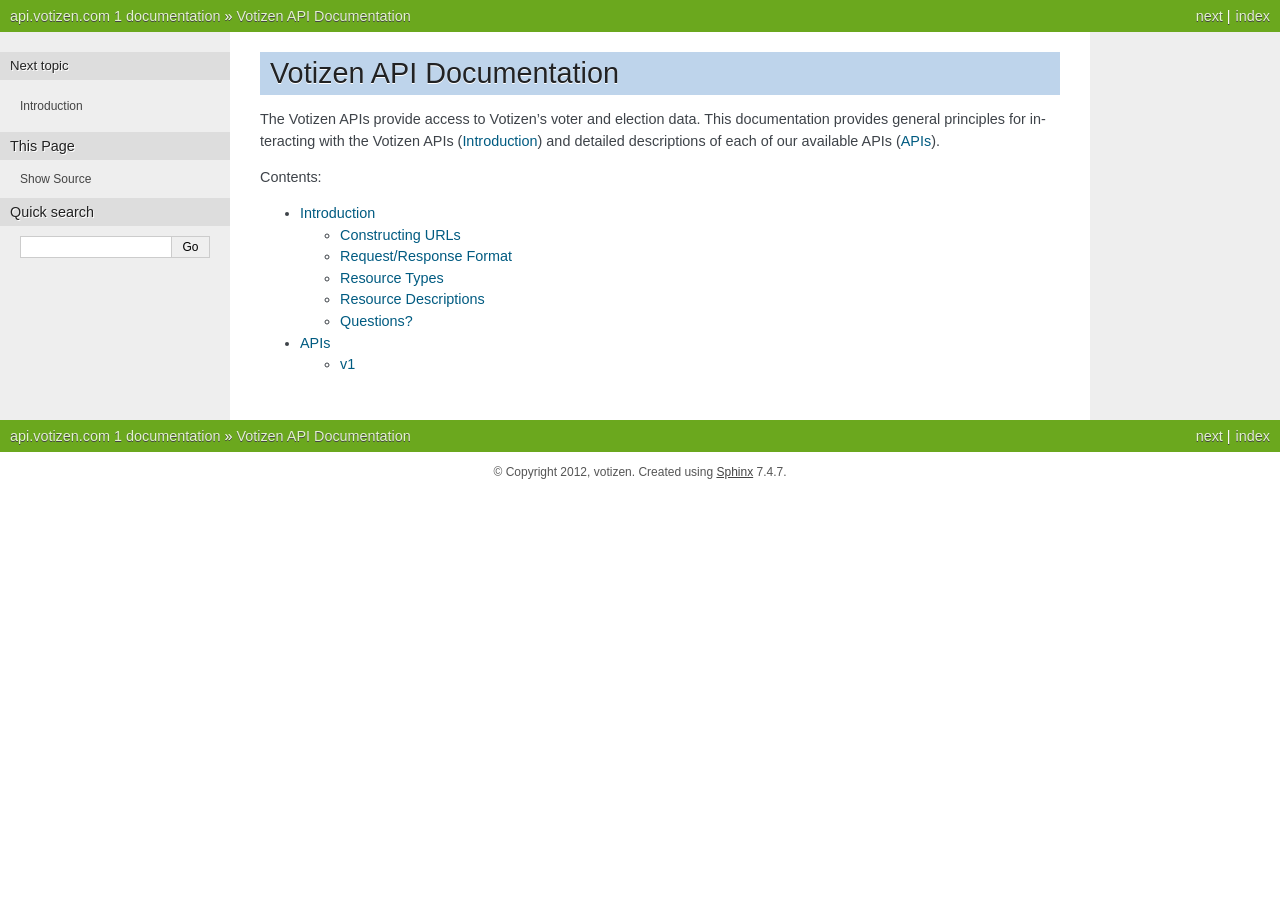
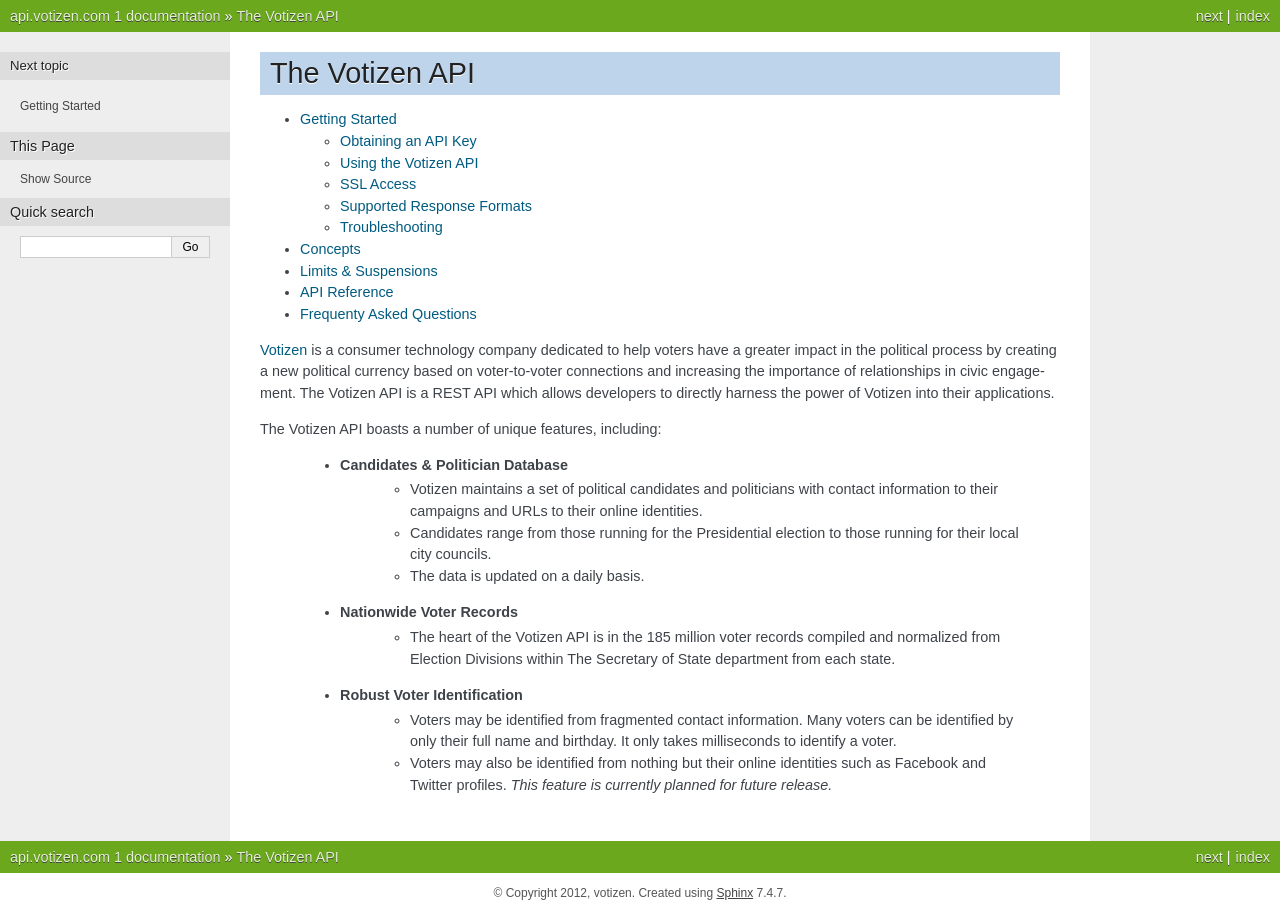
Before and after one commit to aditya-raj/api_doc, a Sphinx documentation site: the page built from docs/index.rst, in a window 1280 px wide. Built offline with Sphinx 7.4.7, drawn with Linux system fonts in a browser that asks for light colours.

Commit message:
Overhauls API documentation.

```diff
--- a/docs/apis.rst
+++ b/docs/apis.rst
@@ -1,9 +1,6 @@
-====
-APIs
-====
-
-v1
-==
+=============
+API Reference
+=============
 
 ==========================   =================================================
 Resource                     Description
--- /dev/null
+++ b/docs/concepts.rst
@@ -0,0 +1,116 @@
+:tocdepth: 1
+
+========
+Concepts
+========
+
+API Stability
+=============
+
+The Votizen API is constantly evolving and will regularly be updated with new
+features, bug fixes and performance improvements. All changes made to the API
+within the current version will be backwards-compatible, ensuring that
+launched applications using the presently documented endpoints will continue to
+work without modification.
+
+Features that are experimental will clearly be labled in the :doc:`apis` and
+are not covered by this guarantee.
+
+
+Dates & Times
+=============
+
+Dates and times are expressed according to `ISO 8601`_ and are returned in the
+extended format::
+
+    YYYY-MM-DD HH:MM:SS
+
+The Votizen API most often returns a combined date and time in UTC which
+represents a single point in time.
+
+.. _ISO 8601: http://en.wikipedia.org/wiki/ISO_8601
+
+
+Resource Naming
+===============
+
+The Votizen API attempts to conform to the design principles of
+`Representational State Transfer (REST)`_. Resource lookups are generalized to
+a URI format that conforms to the following conventions:
+
+    - Path variables encode hierarchy (e.g. voters/california/sacramento/)
+    - Punctuation is used to avoid implying hierarchy where none exists (e.g.
+      voters/geocode/lat,lon)
+    - Query strings are used to conduct searches (e.g.
+      voters/?last_name=washington&dob_year=1976&state=virginia)
+
+.. _Representational State Transfer (REST): http://en.wikipedia.org/wiki/Representational_state_transfer
+
+
+Resource Types
+==============
+
+Two types of resource representations are available: detail resources and list
+resources.
+
+
+Detail Resources
+----------------
+
+Resources can be returned as specific representations of individual objects.
+These can represent an individual voter, district, or other data object in the
+database. Detail requests are assumed to be called by that object's ID.
+
+
+List Resources
+--------------
+
+Some resources are lists of other resources, and these results are paginated by
+the API.  Resource list responses include the following pagination information
+in the response's ``meta`` property:
+
+=========== ===============================================================
+Property    Description
+=========== ===============================================================
+previous    The previous page number.
+total_count The total number of items on the list.
+offset      The position in the overall list of the first item in the page.
+limit       The number of items in this page.
+next        The next page number.
+=========== ===============================================================
+
+
+HTTP Status Codes & Error Messages
+==================================
+
+The Votizen API responds with the appropriate HTTP status codes for all
+requests.
+
+======================= ============================================ =======
+Code                    Description                                  Method
+======================= ============================================ =======
+200 OK                  Request was successful.                      GET
+302 FOUND               Redirect response.                           GET
+304 NOT MODIFIED        Cached representation is up to date.         GET
+400 BAD REQUEST         General request error.                       GET
+401 UNAUTHORIZED        Credentials were insufficient.               GET
+403 FORBIDDEN           Rate limit exceeded.                         GET
+404 NOT FOUND           Resource not available at this URI.          GET
+405 METHOD NOT ALLOWED  HTTP Method not allowed for this resource.   GET
+500 SERVER ERROR        Internal Server Error.                       GET
+503 SERVICE UNAVAILABLE Temporary server issue.                      GET
+======================= ============================================ =======
+
+
+Error Handling
+--------------
+
+Applications should use the HTTP status code to determine the best way to
+address errors. Any additional information is included in the body of the
+response as JSON objects with the following properties:
+
+========    ======================================================
+Property    Description
+========    ======================================================
+message     A more descriptive message regarding the exception.
+========    ======================================================
--- /dev/null
+++ b/docs/getting-started.rst
@@ -0,0 +1,88 @@
+===============
+Getting Started
+===============
+
+The Votizen API is a collection of interfaces which provides access to the
+nouns of the political process, such as :doc:`candidates </v1/candidate>`,
+:doc:`political districts </v1/district>`, and :doc:`voters </v1/voter>`.
+
+.. note::
+
+    Voter data may only be used for political purposes. Commercial use is
+    prohibited by law.
+
+
+Obtaining an API Key
+====================
+
+An API key is a unique identifier and a secret token for authentication
+provided by Votizen and is required for developers to access the API.
+
+To obtain an API key:
+
+    1. `Sign up`_ on Votizen.
+    2. Send an e-mail to developer@votizen.com with the following information:
+
+        - Developer Name
+        - Organization Name
+        - A short description and purpose of the application(s) which will be
+          accessing the API.
+
+An engineer from Votizen will respond within one business day with additional
+instructions along with a newly minted API key.
+
+.. _Sign up: https://www.votizen.com/signup
+
+Don't forget to join the `Votizen API Developer Group`_ to ask questions and
+share feedback about the Votizen API. Feedback and involvement from each and
+every developer is paramount for building an elegant, timeless API that
+everybody in developer community can benefit from.
+
+.. _Votizen API Developer Group: http://groups.google.com/group/votizen-api
+
+
+
+Using the Votizen API
+=====================
+
+The Votizen API is entirely HTTP-based and accessible via the base URL::
+
+    https://api.votizen.com/v1/
+
+Developers must authenticate all requests by providing the API key to each
+request via the ``api_key`` parameter::
+
+    https://api.votizen.com/v1/voter/?format=json&api_key=:api_key&first_name=Alaska&last_name=Voter
+
+
+SSL Access
+==========
+
+The Votizen API is only available over HTTPS.
+
+
+Supported Response Formats
+==========================
+
+The Votizen API presently supports the `JSON`_ format. Please send an e-mail to
+developer@votizen.com if you would like to see other response formats
+supported.
+
+.. _JSON: http://www.json.org
+
+
+Troubleshooting
+===============
+
+Having trouble? We'd like to help!
+
+    - Double-check the HTTP response headers and body. The status code of the
+      response should indicate the nature of the error.
+
+    - Search the `Votizen API Developer Group`_ for answers. If there aren't
+      any helpful posts, create a new post with at least the following
+      information:
+
+        - The request that is failing and the response and its headers that are
+          sent back.
+        - If available, a link to a web page that demonstrates the problem.
--- a/docs/index.rst
+++ b/docs/index.rst
@@ -1,20 +1,46 @@
-.. dcl documentation master file, created by
-   sphinx-quickstart on Thu Aug 23 14:48:48 2012.
-   You can adapt this file completely to your liking, but it should at least
-   contain the root `toctree` directive.
-
-Votizen API Documentation
-=========================
-
-The Votizen APIs provide access to Votizen's voter and election data. This
-documentation provides general principles for interacting with the Votizen
-APIs (:doc:`introduction`) and detailed descriptions of each of our available
-APIs (:doc:`apis`).
-
-Contents:
+The Votizen API
+===============
 
 .. toctree::
    :maxdepth: 2
 
-   introduction
+   getting-started
+   concepts
+   limits
    apis
+   faq
+
+`Votizen`_ is a consumer technology company dedicated to help voters have a
+greater impact in the political process by creating a new political currency
+based on voter-to-voter connections and increasing the importance of
+relationships in civic engagement. The Votizen API is a REST API which allows
+developers to directly harness the power of Votizen into their applications.
+
+The Votizen API boasts a number of unique features, including:
+
+    - **Candidates & Politician Database**
+        - Votizen maintains a set of political candidates and politicians with
+          contact information to their campaigns and URLs to their online
+          identities.
+
+        - Candidates range from those running for the Presidential election to
+          those running for their local city councils.
+
+        - The data is updated on a daily basis.
+
+    - **Nationwide Voter Records**
+        - The heart of the Votizen API is in the 185 million voter records
+          compiled and normalized from Election Divisions within The Secretary
+          of State department from each state.
+
+    - **Robust Voter Identification**
+        - Voters may be identified from fragmented contact information. Many
+          voters can be identified by only their full name and birthday. It
+          only takes milliseconds to identify a voter.
+
+        - Voters may also be identified from nothing but their online
+          identities such as Facebook and Twitter profiles. *This feature is
+          currently planned for future release.*
+
+
+.. _Votizen: https://www.votizen.com
--- a/docs/introduction.rst
+++ /dev/null
@@ -1,167 +0,0 @@
-============
-Introduction
-============
-
-Constructing URLs
-=================
-
-Base URL
---------
-All URLs referenced in this documentation have the following base:
-
-    https://api.votizen.com/v1/
-
-We currently support only the HTTPS protocol.
-
-Resource Naming
----------------
-The Votizen APIs are based on REST principles.  Resource lookups are generalized
-to a URI format that attempts to conform to the following conventions:
-
-* Path variables encode hierarchy (such as: voters/california/sacramento/)
-* Punctuation is used to avoid implying hierarchy where none exists (such as:
-  voters/geocode/lat,lon)
-* Query strings are used to conduct searches (such as:
-  voters/?last_name=washington&dob_year=1976&state=virginia)
-
-Authentication
---------------
-Access to the APIs is controlled with the use of API keys.  Your
-Votizen-assigned API key will be provided in each of your requests via the
-api_key parameter.
-
-You can obtain an API key by emailing your full name, organization name, and a
-short description of your project to developer@votizen.com.
-
-Rate Limiting
--------------
-
-Calls to the APIs are rate limited to 350 per hour. HTTP headers are included
-in responses to indicate the current rate limit, how many calls remain, and
-when the calls remaining will be reset back to the limit::
-
-    X-Ratelimit-Limit: 350
-    X-Ratelimit-Remaining: 257
-    X-Ratelimit-Reset: 1345696749
-
-Request/Response Format
-=======================
-Requests are made via standard HTTP methods: GET, POST, PUT, and DELETE.  All
-responses are returned as standard JSON objects.
-
-Retrieving Resources with the HTTP GET Method
----------------------------------------------
-Resource representations can be retrieved by GETing its URL.  This will return a
-response code as follows:
-
-======================= ============================================
-Code                    Description
-======================= ============================================
-200 OK                  Request was successful.
-302 FOUND               Redirect response.
-304 NOT MODIFIED        Cached representation is up to date.
-400 BAD REQUEST         General request error.
-401 UNAUTHORIZED        Credentials were insufficient.
-403 FORBIDDEN           Rate limit exceeded.
-404 NOT FOUND           Resource not available at this URI.
-405 METHOD NOT ALLOWED  HTTP Method not allowed for this resource.
-500 SERVER ERROR        Internal Server Error.
-503 SERVICE UNAVAILABLE Temporary server issue.
-======================= ============================================
-
-
-Creating/Updating Resources with the HTTP POST and PUT Methods
---------------------------------------------------------------
-When available, resource representations may be created or updated via a POST or
-PUT to a specified resource URL.  This will return a response code as follows:
-
-======================= ============================================
-Code                    Description
-======================= ============================================
-200 OK                  Request was successful and resource updated.
-201 CREATED             Request was successful and resource created.
-400 BAD REQUEST         The data submitted failed validation.
-401 UNAUTHORIZED        Credentials were insufficient.
-403 FORBIDDEN           Rate limit exceeded.
-404 NOT FOUND           Resource not available at this URI.
-405 METHOD NOT ALLOWED  HTTP Method not allowed for this resource.
-500 SERVER ERROR        Internal Server Error.
-======================= ============================================
-
-Deleting Resources with the HTTP DELETE Methods
------------------------------------------------
-When available, resource representations may be deleted via a DELETE to a
-specified resource URL.  This will return a response code as follows:
-
-======================= ============================================
-Code                    Description
-======================= ============================================
-204 OK                  Request was successful and resource deleted.
-401 UNAUTHORIZED        Credentials were insufficient.
-403 FORBIDDEN           Rate limit exceeded.
-404 NOT FOUND           Resource not available at this URI.
-405 METHOD NOT ALLOWED  HTTP Method not allowed for this resource.
-500 SERVER ERROR        Internal Server Error.
-======================= ============================================
-
-Errors
-------
-Errors are returned as JSON objects with the following properties:
-
-========    ======================================================
-Property    Description
-========    ======================================================
-message     A more descriptive message regarding the exception.
-========    ======================================================
-
-
-Resource Types
-==============
-Two types of representations are returned: detail resources and list
-resources.
-
-Detail Resources
-------------------
-
-Resources can be returned as specific representations of individual objects.
-These can represent a individual voter, district, or other data object in the
-system.  Detail requests are assumed to be called by that object's ID.
-
-
-List Resources
---------------
-
-Some resources are lists of other resources, and these results are paginated by
-the API.  Resource list responses include the following pagination information
-in the response's ``meta`` property:
-
-=========== ===============================================================
-Property    Description
-=========== ===============================================================
-previous    The previous page number.
-total_count The total number of items on the list.
-offset      The position in the overall list of the first item in the page.
-limit       The number of items in this page.
-next        The next page number.
-=========== ===============================================================
-
-Dates and Times
----------------
-
-All times are returned as 'YYYY-MM-DD HH:MM:SS' in UTC.
-All dates are returned as 'YYYY-MM-DD' in UTC.
-
-
-Resource Descriptions
-=====================
-
-The :doc:`apis` page has information on the available APIs and resources.
-
-
-Questions?
-==========
-
-http://groups.google.com/group/votizen-api (votizen-api@googlegroups.com) is a
-public discussion list for developers using the Votizen APIs.
-
-You can also reach the Votizen team directly at developer@votizen.com.
--- /dev/null
+++ b/docs/limits.rst
@@ -0,0 +1,51 @@
+:tocdepth: 1
+
+====================
+Limits & Suspensions
+====================
+
+Developers accessing the Votizen API may at no cost generate up to 350 requests
+per hour. Additional HTTP headers are included in each response which indicates
+the current limit ceiling, the number of calls remaining, and the timestamp of
+when the calls remaining will be reset back to the limit ceiling::
+
+    X-Ratelimit-Limit: 350
+    X-Ratelimit-Remaining: 257
+    X-Ratelimit-Reset: 1345696749
+
+The Votizen API will return a HTTP 403 status code to indicate that the limit
+has been exceeded. Developers who exceed these usage limits must respond in one
+of the following ways to continue using the Votizen API:
+
+    - Modify the application such that the number of requests made in an hour
+      is below the usage limit.
+    - Contact the Votizen API Business Sales team at developer@votizen.com for
+      more information how to purchase additional quota.
+
+Multiple violations of attempting to access the Votizen API while over the rate
+limit will result in a suspension of the API key. A courtesy notice will be
+sent to the developer before the API key is suspended. The Votizen API will
+always respond with HTTP 401 status codes when requests are made with a
+suspended API key.
+
+
+Suspensions
+===========
+
+Developers who violate the Votizen API Terms of Service will have their API key
+suspended. Please review the terms to find out more about specific violations.
+
+
+Repealing a Suspension
+======================
+
+Please send an e-mail to developer@votizen.com with the following information
+in the body of the e-mail:
+
+    - The full name of the developer who registered for the API key.
+    - A brief description of how the application interacts with the Votizen
+      API.
+
+Attempts to register a new API key while a suspension is in place is a
+violation of our API Terms of Service and may result in a permanent suspension
+on all associated developer accounts.
```
Also changed, not shown: docs/faq.rst (added, +11 -0 lines).
